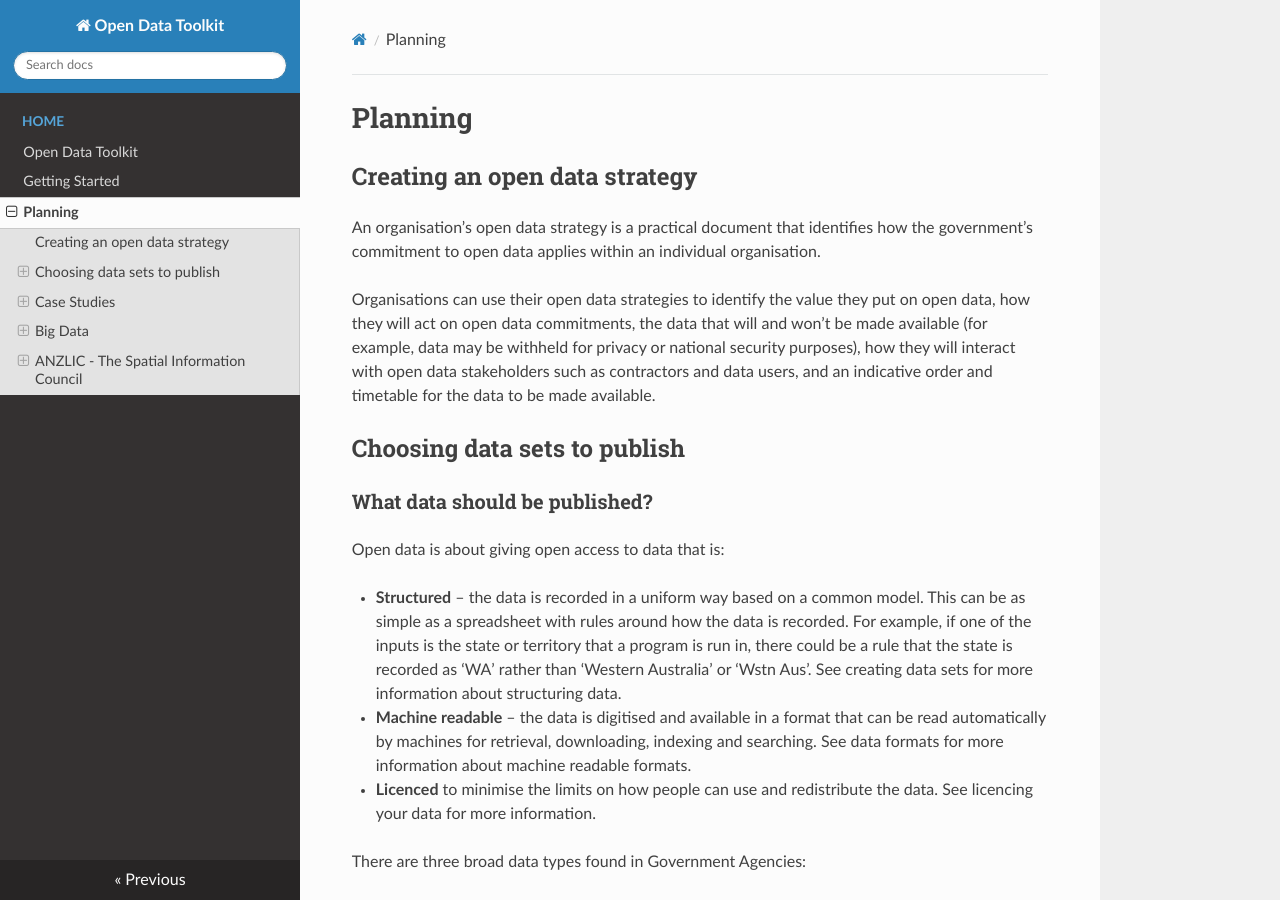
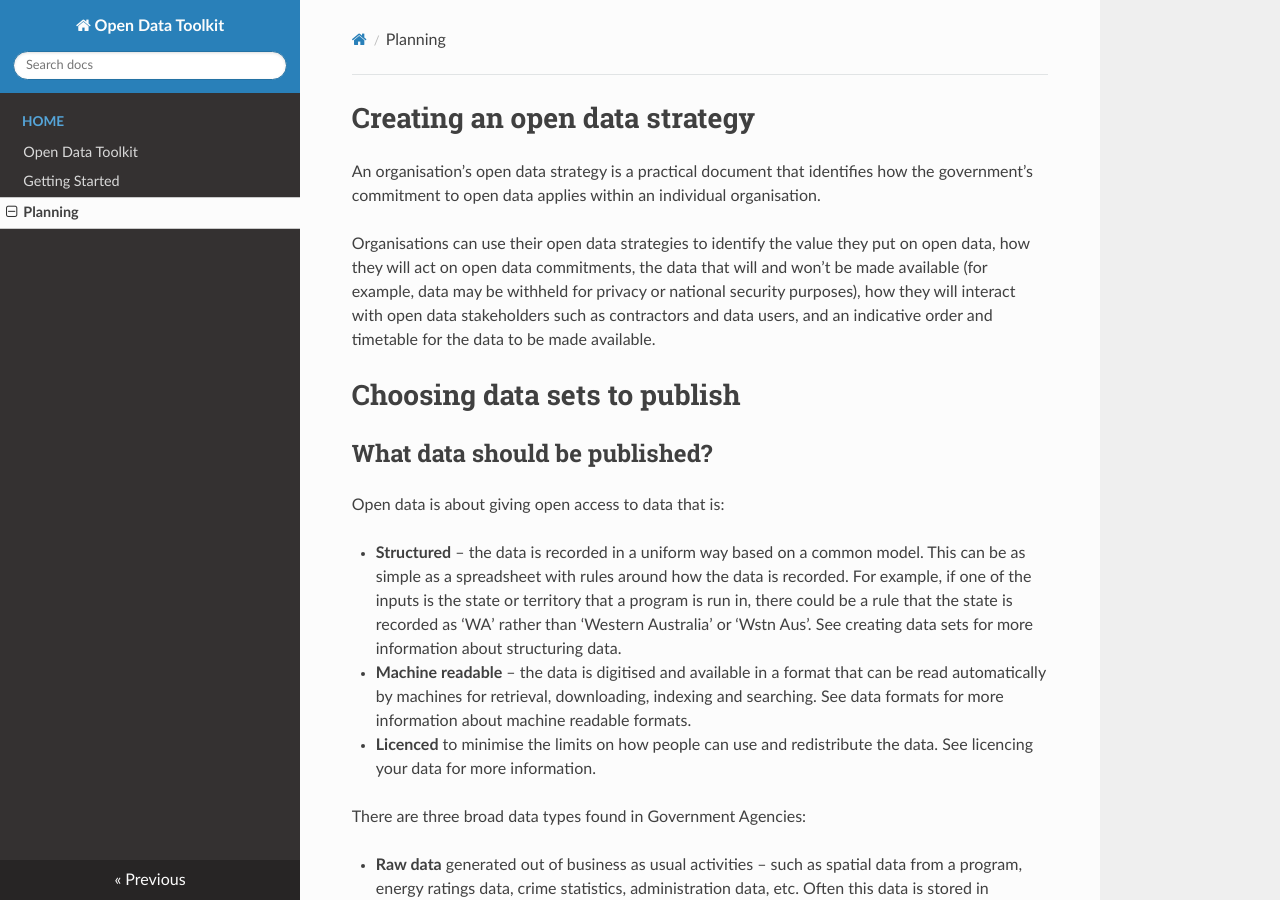
Before and after one commit to ajbar7/allan-toolkit-test, an MkDocs documentation site: the page built from docs/planning.md, in a window 1280 px wide and 900 px high. Built offline with MkDocs 1.6.1, drawn with Linux system fonts in a browser that asks for light colours; nearby versions of some CDN libraries; old or Windows-style settings are respelled for this version of MkDocs.

Commit message:
Update planning.md

```diff
--- a/docs/planning.md
+++ b/docs/planning.md
@@ -1,14 +1,12 @@
-# Planning
-
-## Creating an open data strategy
+# Creating an open data strategy
 
 An organisation’s open data strategy is a practical document that identifies how the government’s commitment to open data applies within an individual organisation.
 
 Organisations can use their open data strategies to identify the value they put on open data, how they will act on open data commitments, the data that will and won’t be made available (for example, data may be withheld for privacy or national security purposes), how they will interact with open data stakeholders such as contractors and data users, and an indicative order and timetable for the data to be made available.
 
-## Choosing data sets to publish
+# Choosing data sets to publish
 
-### What data should be published?
+## What data should be published?
 
 Open data is about giving open access to data that is:
 
@@ -24,7 +22,7 @@ There are three broad data types found in Government Agencies:
 
 Identifying different data across your organisation means getting out of the traditional data teams and looks at other datasets that exist and how you can leverage them to improve services, policies and efficiencies.
 
-### How should I prioritise data?
+## How should I prioritise data?
 
 If your organisation is looking for data to start publishing, you can identify popular or easily opened data sets by:
 
@@ -36,7 +34,7 @@ In all new systems consider the data that is created and how you can best reuse
 
 Your entity’s priorities for opening data should be identified as part of a broader open data strategy.
 
-### Sourcing data for publication
+## Sourcing data for publication
 
 A core theme of the current policies that address the management of public sector information is that government information should be managed as a national resource and made available for reuse unless there are good reasons not to (eg the data could identify individuals). To achieve this, your organisation can:
 
@@ -46,11 +44,11 @@ A core theme of the current policies that address the management of public secto
 * Another example is the Department of Finance’s release of [historical government contract data](http://data.gov.au/dataset/historical-australian-government-contract-data) from the [AusTender website](http://www.tenders.gov.au/) on data.gov.au.
 * Assess whether any material they have already published online in publications, websites or apps is suitable for release as open data. This could include material published as part of the FOI Act Information Publication Scheme or in an agency disclosure log.
 
-## Case Studies
+# Case Studies
 
 The collection of links below demonstrate the breadth and value of the ways that data.gov.au and other open data resources are currently used. The Government [data use cases](http://data.gov.au/showcase) on data.gov.au are also an excellent resource for understanding how data from data.gov.au can be used.
 
-### National Map
+## National Map
 
 The National Map is a website for map-based access to Australian spatial data from government agencies. It is designed to:
 
@@ -58,11 +56,11 @@ The National Map is a website for map-based access to Australian spatial data fr
 * Facilitate the opening of data by federal, state and local government bodies
 * Provide an open framework of geospatial data services that supports commercial and community innovation
 
-### Trove
+## Trove
 
 [Trove](http://trove.nla.gov.au/) brings together content from libraries, museums, archives and other research organisations with tools to explore and build. Trove is a growing repository of full text digital resources, but it is also an aggregation of metadata for users to build upon, a set of services, and a community in its own right.
 
-### Energy Rating Tools
+## Energy Rating Tools
 
 A joint initiative of Australian Commonwealth, State and Territory and New Zealand governments has produced an energy efficiency dataset for over seven million major household appliances sold in Australia and New Zealand every year. The Department of Industry has used this data to create a [mobile app](http://www.energyrating.gov.au/apps) to help households choose energy efficient appliances.
 
@@ -72,9 +70,9 @@ Opening the energy ratings data has:
 * Helped retailers to automatically update the Energy Rating Labels of appliances for sale on their website and reduce the risk of a Trade Practices Act breach for displaying inaccurate or misleading rating information
 * Empowered the community to build on the data. A range of GovHack 2014 projects demonstrated the potential to mix energy rating data with other datasets for great outcomes, including the prototype for the Energy Calculator and Comparison Tool, which demonstrated the potential to use the energy rating dataset to help households crunch the costs of their appliances.
 
-## Big Data
+# Big Data
 
-### The Australian Public Service Big Data Strategy
+## The Australian Public Service Big Data Strategy
 
 As indicated in the APS ICT Strategy, the Department of Finance has developed a Big Data Strategy which sets out the actions that the Government is taking to harness the opportunities afforded by big data without compromising the privacy of individuals.
 
@@ -82,24 +80,24 @@ The Strategy, which has been endorsed by the [Secretaries' ICT Governance Board]
 
 * [Big Data Strategy](https://www.finance.gov.au/sites/default/files/Big-Data-Strategy.pdf) (PDF 557 KB)
 
-### Australian Public Service Better Practice Guide for Big Data
+## Australian Public Service Better Practice Guide for Big Data
 
 The APS Better Practice Guide for Big Data aims to support the adoption of big data analytics by Australian Government agencies. The Guide provides advice to agencies on key considerations for adopting and using big data. It also aims to assist agencies make better use of their data assets whilst ensuring that the Government continues to protect the privacy rights of individuals and security of information.
 
 * [Better Practice Guide for Big Data](https://www.finance.gov.au/archive/big-data/) (PDF 1.09 MB)
 
-### Whole-of-Government Data Analytics Centre of Excellence
+## Whole-of-Government Data Analytics Centre of Excellence
 
 The WofG Data Analytics Centre of Excellence (CoE) was established by the Australian Taxation Office as a space to build analytics capability across government. The purpose of the CoE is to enable a common capability framework for analytics, as well as an opportunity to share technical knowledge, skills and tools. The CoE also helps build collaborative arrangements with tertiary institutions to aid the development of analytics professionals. The CoE has developed a website which provides information about data analytics at: http://analyticsspace.net.au/
 
 For more information about the CoE contact DataAnalyticsCentreofExcellence@ato.gov.au
 
-## ANZLIC - The Spatial Information Council
+# ANZLIC - The Spatial Information Council
 
 ANZLIC is the peak government body in Australia and New Zealand responsible for spatial information. Its role is to develop policies and strategies to promote accessibility and usability of spatial information. ANZLIC is an advocate for the resolution of national level spatial information issues, providing links between government and industry, academia and the general public. ANZLIC’s vision is that: *The economic growth, social and environmental interests of Australia and New Zealand are underpinned by spatially referenced information that is current, complete, accurate, affordable and accessible; and is integrated in critical decision making*. To achieve that vision, ANZLIC champions initiatives that promote comprehensive spatial information, including the Foundation Spatial Data Framework and the ANZLIC metadata profile.
 
-### The Foundation Spatial Data Framework
+## The Foundation Spatial Data Framework
 The Foundation Spatial Data Framework provides a common reference for the assembly and maintenance of Australian and New Zealand foundation level spatial data in order to serve the widest possible variety of users. It will deliver a national coverage of the best available, most current, authoritative source of foundation spatial data which is standardised and quality controlled. See the ANZLIC website for [more information on the Foundation Spatial Data Framework](http://www.anzlic.gov.au/foundation_spatial_data_framework), or the spatial data page of this toolkit for more information on spatial data in general.
 
-### ANZLIC metadata profile
+## ANZLIC metadata profile
 The ANZLIC Metadata Profile adopts established Australian / New Zealand and International Standards. Widespread adoption of the Profile will facilitate interoperability within and between agencies and jurisdictions, both within the region and internationally, by providing a consistent basis for communicating information about resources. This document provides the technical definition of the ANZLIC Metadata Profile. It is intended to provide technical experts with detailed information for software development and other technical purposes. See the ANZLIC website for [more information on the ANZLIC metadata profile](http://www.anzlic.gov.au/resources/anzlic_metadata_profile), or the standards and metadata pages of this toolkit for more information on standards and metadata in general.
```
